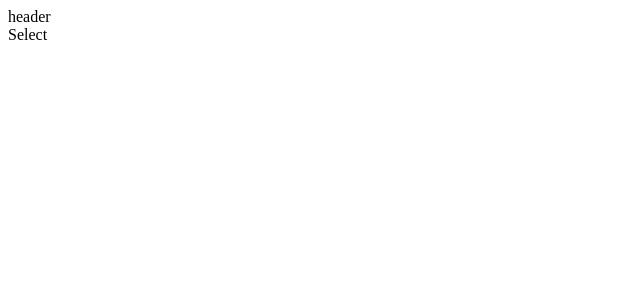
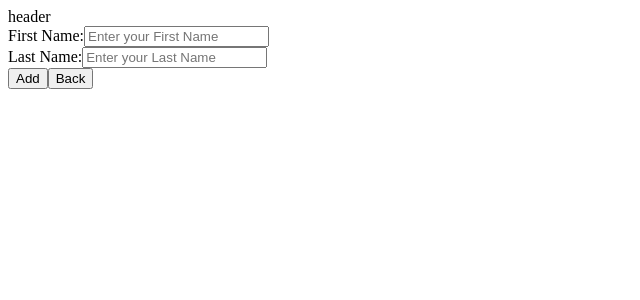
Before and after one commit to rezam91/RandomPeople, a React (Vite) app: page /select in a window 1280 px wide. Shown: the top 300 px of the page, without its empty margins (0-640 px from the left). Built offline with nearby package versions, Linux system fonts and the light colour scheme.

Commit message:
feat(add people): user can add person to list

```diff
--- a/package.json
+++ b/package.json
@@ -14,6 +14,7 @@
     "@tailwindcss/vite": "^4.1.11",
     "react": "^19.1.0",
     "react-dom": "^19.1.0",
+    "react-hook-form": "^7.61.0",
     "react-router-dom": "^7.7.0",
     "tailwindcss": "^4.1.11",
     "yup": "^1.6.1"
--- a/src/App.jsx
+++ b/src/App.jsx
@@ -3,12 +3,16 @@ import Select from './pages/Select'
 import Random from './pages/Random'
 import Header from "./components/header"
 import NotFound from './pages/NotFound'
+import { listUpdater } from "./reducer/listUpdater"
 import { Routes, Route } from "react-router-dom"
+import { UserContext } from "./context/userContext"
+import { useReducer } from "react"
 
 const App = () => {
-
+  const [list, dispatch] = useReducer(listUpdater, [])
   return (
     <>
+      <UserContext.Provider value = {{list, dispatch}}>
         <Header />
         <Routes>
           <Route path='/' element={<Home />} />
@@ -16,6 +20,7 @@ const App = () => {
           <Route path='/random' element={<Random />} />
           <Route path='/*' element={<NotFound />} />
         </Routes>
+      </UserContext.Provider>
     </>
   )
 }
--- /dev/null
+++ b/src/context/userContext.js
@@ -0,0 +1,3 @@
+import { createContext } from "react";
+
+export const UserContext = createContext()
--- a/src/pages/Select.jsx
+++ b/src/pages/Select.jsx
@@ -1,5 +1,52 @@
+import { yupResolver } from "@hookform/resolvers/yup"
+import * as yup from 'yup'
+import { useForm } from "react-hook-form"
+import { useNavigate } from "react-router-dom"
+import { useContext, useEffect } from "react"
+import { UserContext } from "../context/userContext"
+
 const Select = () => {
-    return <div>Select</div>
+    const { list, dispatch } = useContext(UserContext)
+    useEffect(() => {
+        console.log(list)
+    },[list])
+    const schema = yup.object({
+        firstName: yup.string().required().min(3),
+        lastName: yup.string().required().min(3)
+    })
+    const {handleSubmit, register, formState, reset} = useForm({
+        resolver: yupResolver(schema)
+    }
+    )
+    const navigate = useNavigate()
+    const submitForm = (data) => {
+        dispatch({
+            type: 'add-person',
+            value: {
+                fName: data.firstName,
+                lName: data.lastName
+            }
+        })
+        reset()
+    }
+    return (
+        <form onSubmit={handleSubmit(submitForm)}>
+            <div>
+                <div>
+                    <label >First Name:</label>
+                    <input type="text" placeholder="Enter your First Name" {...register('firstName')} />
+                </div>
+                <div>{formState.errors.firstName && formState.errors.firstName.message}</div>
+                <div>
+                    <label >Last Name:</label>
+                    <input type="text" placeholder="Enter your Last Name" {...register('lastName')} />
+                </div>
+                <div>{formState.errors.lastName && formState.errors.lastName.message}</div>
+                <button type="submit">Add</button>
+                <button onClick={() => navigate('/')}>Back</button>
+            </div>
+        </form>
+    )
 }
 
 export default Select
--- a/src/pages/home.jsx
+++ b/src/pages/home.jsx
@@ -1,10 +1,19 @@
+import { useContext } from "react"
 import { useNavigate } from "react-router-dom"
+import { UserContext } from "../context/userContext"
 
 const Home = () => {
     const navigate = useNavigate()
-
+    const {list} = useContext(UserContext)
     return (
         <>
+            {!list.length ? <div>No-one Added Yet !</div> : (
+                <ol>
+                    {list.map((item, index) => (
+                        <li key={index}>{item.fName} {item.lName}</li>
+                    ))}
+                </ol>
+            )}
             <button onClick={() => navigate('select')}>Add People To List!</button>
         </>
     )
--- /dev/null
+++ b/src/reducer/listUpdater.js
@@ -0,0 +1,8 @@
+export const listUpdater = (state, action) => {
+    switch (action.type) {
+        case 'add-person':
+            return [...state, action.value]
+        default:
+            return state
+    }
+}
```
Also changed, not shown: 1 other file (tests, documents, lock files or other folders). Lines whose indentation alone changed are shown as unchanged.
